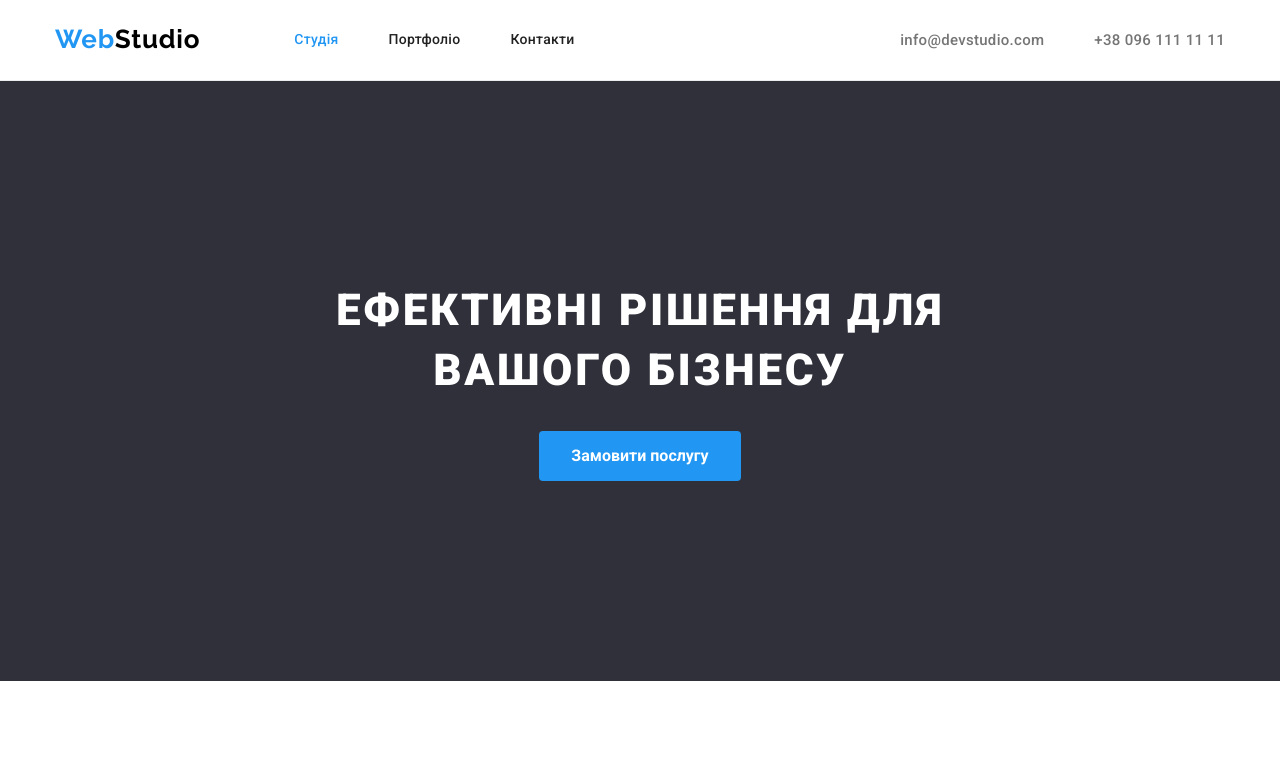
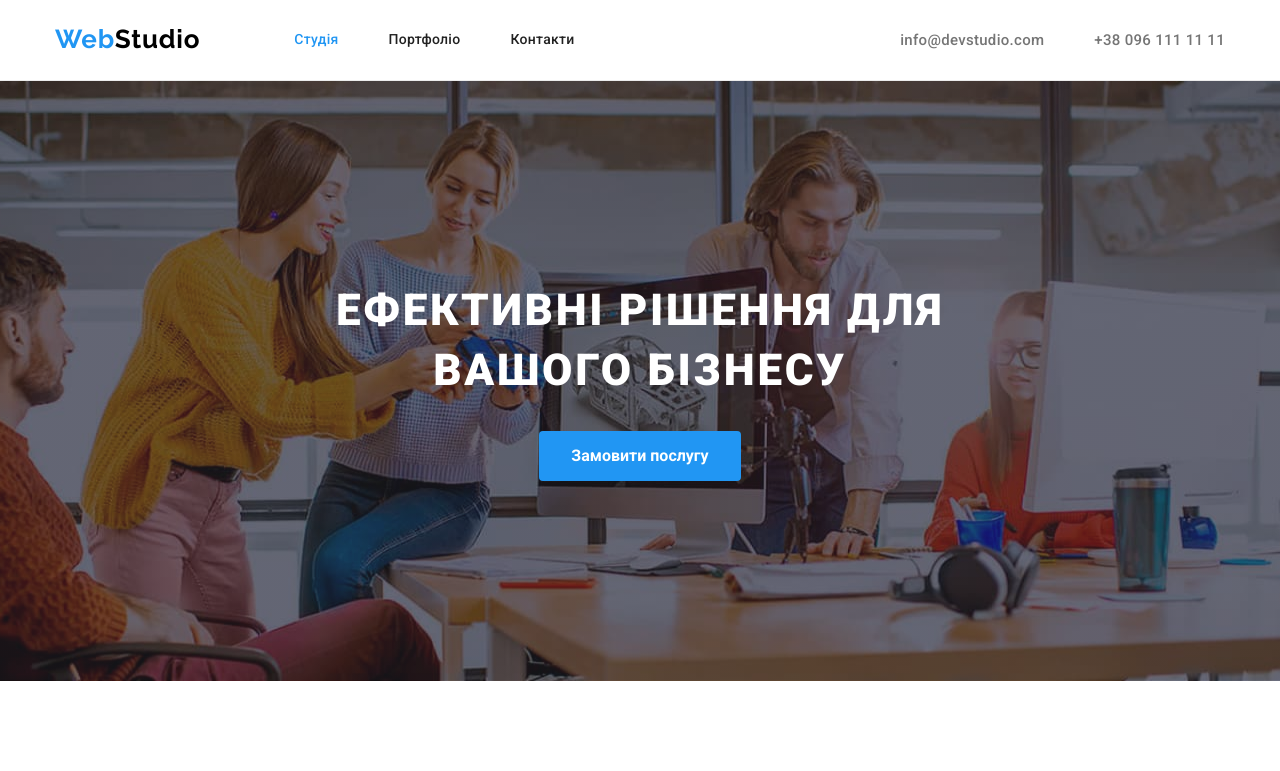
Before and after one commit to ukrwebprom/goit-markup-hw-04, a plain HTML site: page index.html in a window 1280 px wide. Shown: the top 771 px of the page. Drawn offline with nearby package versions, Linux system fonts and the light colour scheme.

Commit message:
hero background image

```diff
--- a/mystyles/styles.css
+++ b/mystyles/styles.css
@@ -42,10 +42,14 @@ footer {
 
 .hero {
   text-align: center;
+  max-height: 600px;
   background-color: var(--background-header-footer-color);
+  background-image: linear-gradient(rgba(47, 48, 58, 0.4), rgba(47, 48, 58, 0.4)), url(../images/header-img.jpg);
+  background-size: cover;
+  background-position: center;
+  background-repeat: no-repeat;
   padding: 200px 0;
 }
-
 .hero-title {
   color: #fff;
   font-weight: 900;
```
Also changed, not shown: images/header-img.jpg (added).
